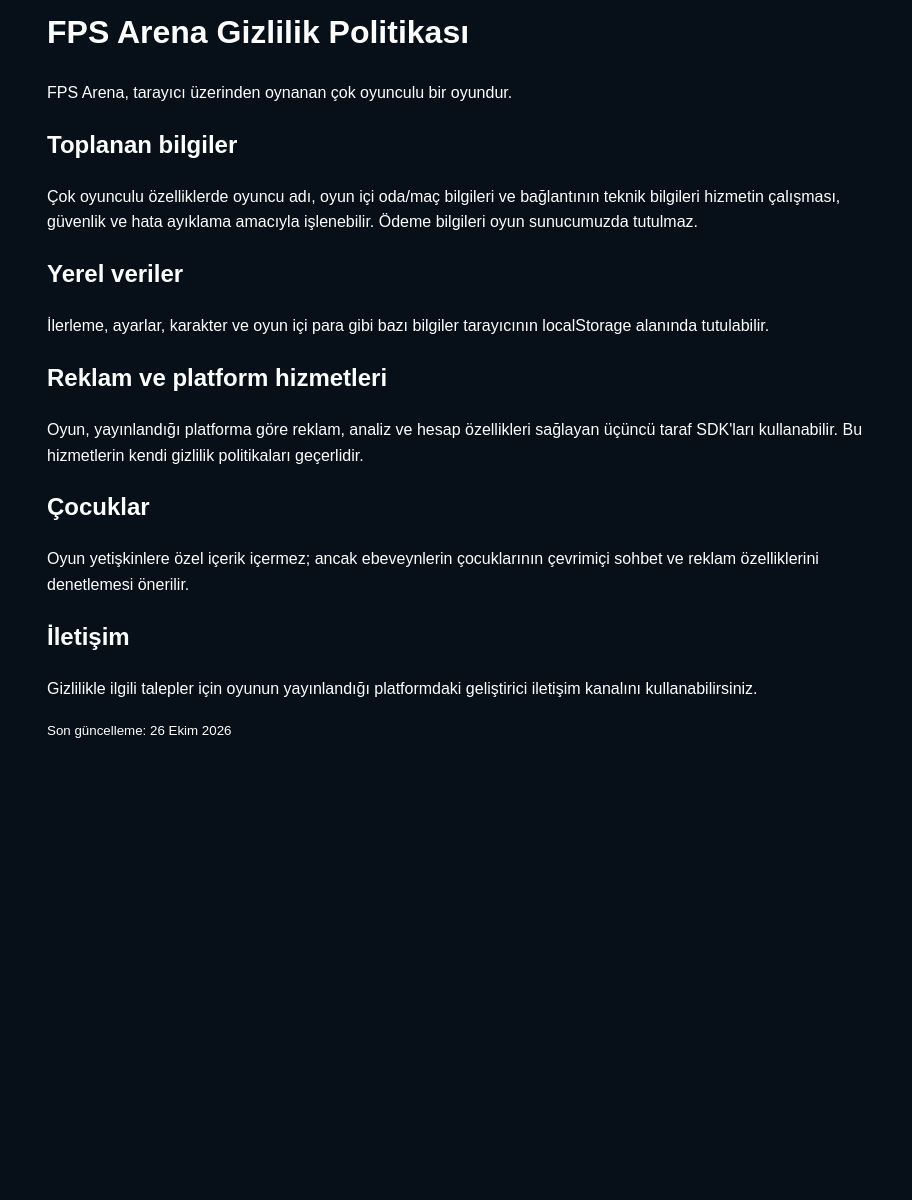
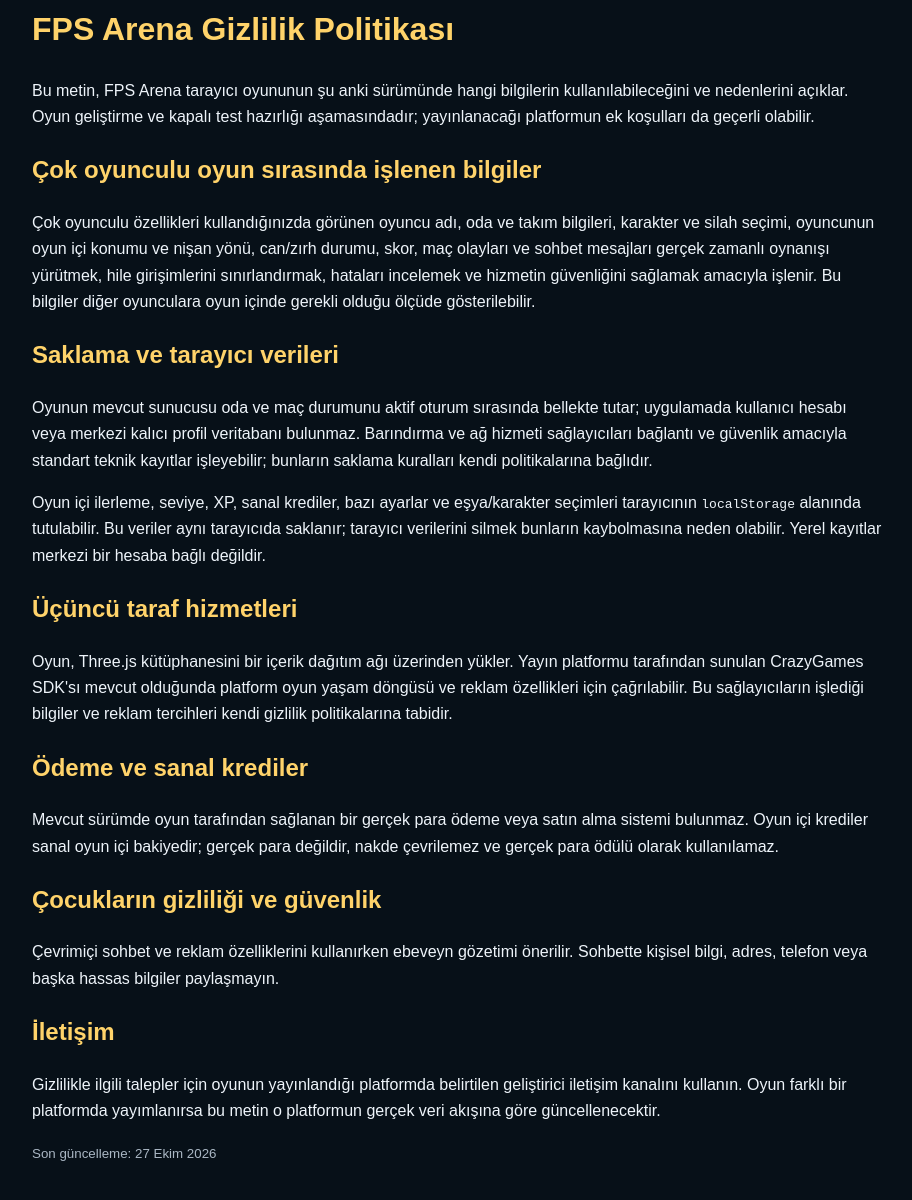
Before and after one commit to turksoyresul0-hash/shitty-endless-runner, a website: page privacy.html in a window 1280 px wide. Shown: the part 74-1274 px from the top of the page, without its empty margins (183-1095 px from the left). Before the commit the page ends 893 px from the top, so only its background shows below. Drawn offline with Linux system fonts and the light colour scheme.

Commit message:
Clarify privacy, testing status, and virtual credit rules

```diff
--- a/privacy.html
+++ b/privacy.html
@@ -1 +1,33 @@
-<!doctype html><html lang="tr"><meta charset="utf-8"><meta name="viewport" content="width=device-width,initial-scale=1"><title>FPS Arena — Gizlilik</title><body style="font-family:Arial;max-width:820px;margin:40px auto;padding:20px;line-height:1.6;background:#071018;color:#fff"><h1>FPS Arena Gizlilik Politikası</h1><p>FPS Arena, tarayıcı üzerinden oynanan çok oyunculu bir oyundur.</p><h2>Toplanan bilgiler</h2><p>Çok oyunculu özelliklerde oyuncu adı, oyun içi oda/maç bilgileri ve bağlantının teknik bilgileri hizmetin çalışması, güvenlik ve hata ayıklama amacıyla işlenebilir. Ödeme bilgileri oyun sunucumuzda tutulmaz.</p><h2>Yerel veriler</h2><p>İlerleme, ayarlar, karakter ve oyun içi para gibi bazı bilgiler tarayıcının localStorage alanında tutulabilir.</p><h2>Reklam ve platform hizmetleri</h2><p>Oyun, yayınlandığı platforma göre reklam, analiz ve hesap özellikleri sağlayan üçüncü taraf SDK'ları kullanabilir. Bu hizmetlerin kendi gizlilik politikaları geçerlidir.</p><h2>Çocuklar</h2><p>Oyun yetişkinlere özel içerik içermez; ancak ebeveynlerin çocuklarının çevrimiçi sohbet ve reklam özelliklerini denetlemesi önerilir.</p><h2>İletişim</h2><p>Gizlilikle ilgili talepler için oyunun yayınlandığı platformdaki geliştirici iletişim kanalını kullanabilirsiniz.</p><p><small>Son güncelleme: 26 Ekim 2026</small></p></body></html>
+<!doctype html>
+<html lang="tr">
+<head>
+<meta charset="utf-8">
+<meta name="viewport" content="width=device-width,initial-scale=1">
+<title>FPS Arena — Gizlilik Politikası</title>
+<style>body{font-family:Arial,sans-serif;max-width:850px;margin:36px auto;padding:20px;line-height:1.65;background:#071018;color:#eef4fa}h1,h2{color:#ffd36a}a{color:#8ecaff}small{color:#aab7c4}</style>
+</head>
+<body>
+<h1>FPS Arena Gizlilik Politikası</h1>
+<p>Bu metin, FPS Arena tarayıcı oyununun şu anki sürümünde hangi bilgilerin kullanılabileceğini ve nedenlerini açıklar. Oyun geliştirme ve kapalı test hazırlığı aşamasındadır; yayınlanacağı platformun ek koşulları da geçerli olabilir.</p>
+
+<h2>Çok oyunculu oyun sırasında işlenen bilgiler</h2>
+<p>Çok oyunculu özellikleri kullandığınızda görünen oyuncu adı, oda ve takım bilgileri, karakter ve silah seçimi, oyuncunun oyun içi konumu ve nişan yönü, can/zırh durumu, skor, maç olayları ve sohbet mesajları gerçek zamanlı oynanışı yürütmek, hile girişimlerini sınırlandırmak, hataları incelemek ve hizmetin güvenliğini sağlamak amacıyla işlenir. Bu bilgiler diğer oyunculara oyun içinde gerekli olduğu ölçüde gösterilebilir.</p>
+
+<h2>Saklama ve tarayıcı verileri</h2>
+<p>Oyunun mevcut sunucusu oda ve maç durumunu aktif oturum sırasında bellekte tutar; uygulamada kullanıcı hesabı veya merkezi kalıcı profil veritabanı bulunmaz. Barındırma ve ağ hizmeti sağlayıcıları bağlantı ve güvenlik amacıyla standart teknik kayıtlar işleyebilir; bunların saklama kuralları kendi politikalarına bağlıdır.</p>
+<p>Oyun içi ilerleme, seviye, XP, sanal krediler, bazı ayarlar ve eşya/karakter seçimleri tarayıcının <code>localStorage</code> alanında tutulabilir. Bu veriler aynı tarayıcıda saklanır; tarayıcı verilerini silmek bunların kaybolmasına neden olabilir. Yerel kayıtlar merkezi bir hesaba bağlı değildir.</p>
+
+<h2>Üçüncü taraf hizmetleri</h2>
+<p>Oyun, Three.js kütüphanesini bir içerik dağıtım ağı üzerinden yükler. Yayın platformu tarafından sunulan CrazyGames SDK'sı mevcut olduğunda platform oyun yaşam döngüsü ve reklam özellikleri için çağrılabilir. Bu sağlayıcıların işlediği bilgiler ve reklam tercihleri kendi gizlilik politikalarına tabidir.</p>
+
+<h2>Ödeme ve sanal krediler</h2>
+<p>Mevcut sürümde oyun tarafından sağlanan bir gerçek para ödeme veya satın alma sistemi bulunmaz. Oyun içi krediler sanal oyun içi bakiyedir; gerçek para değildir, nakde çevrilemez ve gerçek para ödülü olarak kullanılamaz.</p>
+
+<h2>Çocukların gizliliği ve güvenlik</h2>
+<p>Çevrimiçi sohbet ve reklam özelliklerini kullanırken ebeveyn gözetimi önerilir. Sohbette kişisel bilgi, adres, telefon veya başka hassas bilgiler paylaşmayın.</p>
+
+<h2>İletişim</h2>
+<p>Gizlilikle ilgili talepler için oyunun yayınlandığı platformda belirtilen geliştirici iletişim kanalını kullanın. Oyun farklı bir platformda yayımlanırsa bu metin o platformun gerçek veri akışına göre güncellenecektir.</p>
+<p><small>Son güncelleme: 27 Ekim 2026</small></p>
+</body>
+</html>
```
Also changed, not shown: terms.html (+30 -1 lines), README.md.
